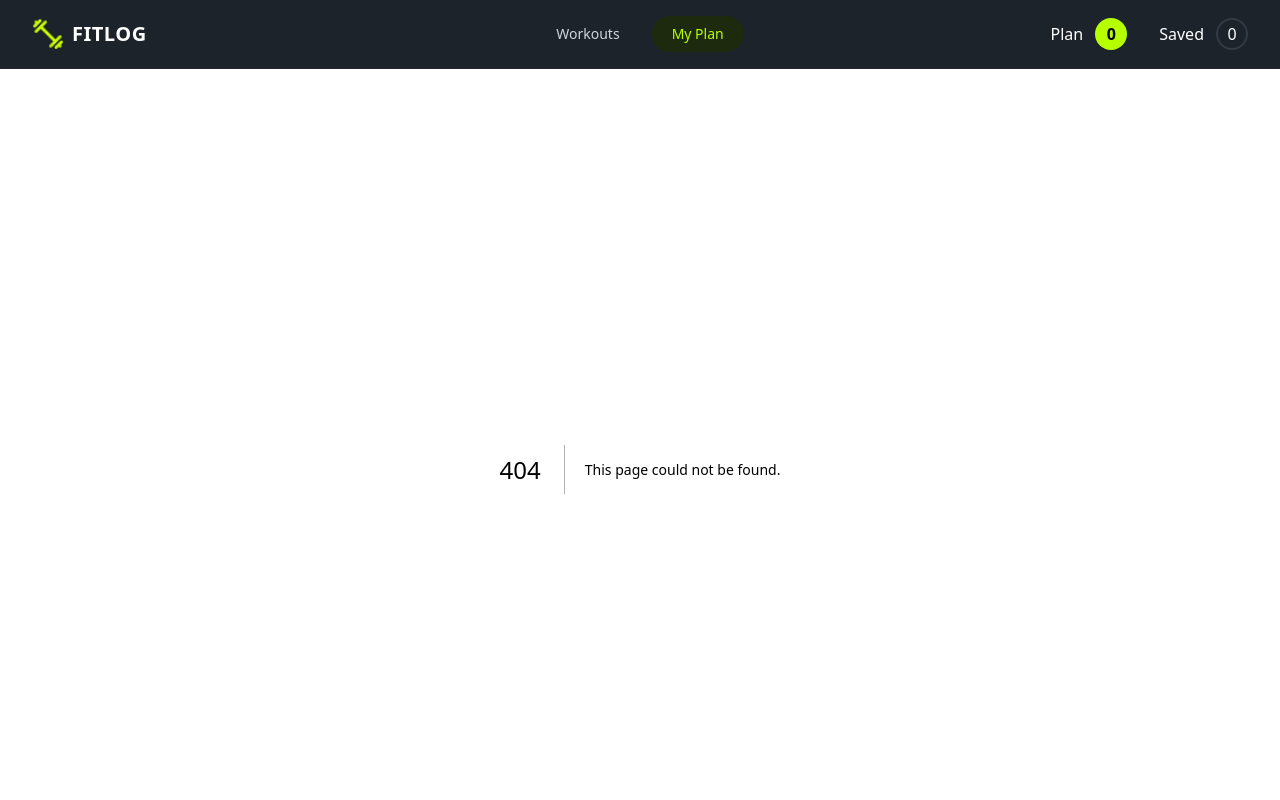
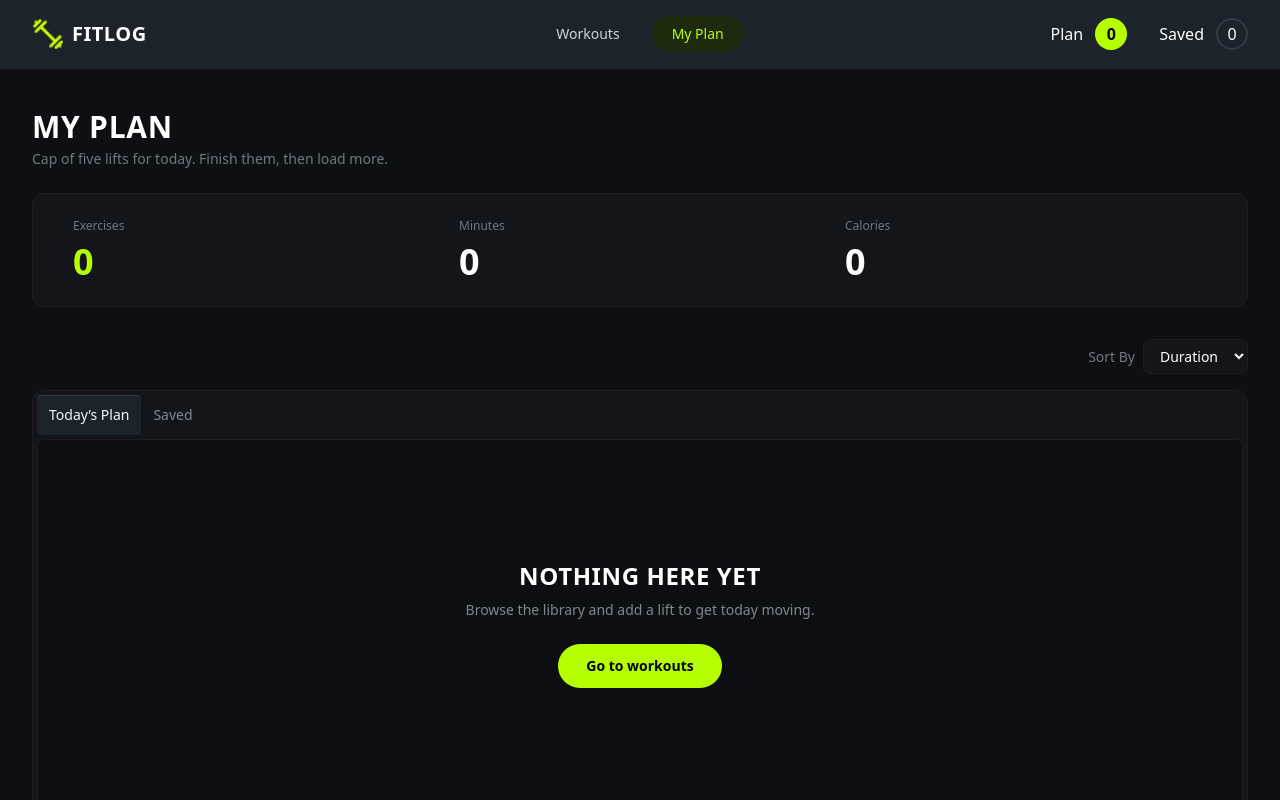
Before and after one commit to JewelRana00/assignment-6, a Next.js app: page /myplan in a window 1280 px wide. Before the commit this address had no page. Shown: the top 800 px of the page. Built offline with nearby package versions, Linux system fonts and the light colour scheme.

Commit message:
all file import fix

```diff
--- /dev/null
+++ b/src/app/myplan/page.tsx
@@ -0,0 +1,226 @@
+"use client";
+
+import { useContext, useState } from "react";
+import { LibraryContext } from "@/Context/libraryContext";
+import Link from "next/link";
+import { toast } from "react-toastify";
+import { TLibrary } from "@/types/Type";
+
+const MyPlanPage = () => {
+  const context = useContext(LibraryContext);
+
+  const [activeTab, setActiveTab] = useState<"plan" | "saved">("plan");
+
+  if (!context) return null;
+
+  const { libraryPlan, librarySaved, setLibraryPlan, setLibrarySaved } =
+    context;
+
+  // Remove
+  const handleRemovePlan = (id: number, isSavedTab: boolean) => {
+    if (isSavedTab) {
+      setLibrarySaved((prev) => prev.filter((item) => item.id !== id));
+
+      toast.success("Removed from saved workouts!");
+    } else {
+      setLibraryPlan((prev) => prev.filter((item) => item.id !== id));
+
+      toast.success("Workout removed from today's plan!");
+    }
+  };
+
+  // Active tab data
+  const currentItems = activeTab === "plan" ? libraryPlan : librarySaved;
+
+  // Dynamic Stats
+  const totalExercises = currentItems.length;
+
+  const totalMinutes = currentItems.reduce(
+    (sum: number, plan: TLibrary) => sum + (Number(plan.duration) || 0),
+    0,
+  );
+
+  const totalCalories = currentItems.reduce(
+    (sum: number, plan: TLibrary) => sum + (Number(plan.caloriesBurned) || 0),
+    0,
+  );
+
+  return (
+    <main className="min-h-screen bg-[#0D0F12]">
+      <div className=" mx-auto w-full max-w-7xl px-4 py-6 sm:px-6 sm:py-8 lg:px-8 lg:py-10 ">
+        {/* ================= HEADER ================= */}
+        <div className="mb-6 sm:mb-8">
+          <h1 className=" text-xl font-black uppercase tracking-wide text-white sm:text-2xl lg:text-3xl ">
+            MY PLAN
+          </h1>
+
+          <p className=" mt-1 text-xs leading-5 text-[#717684] sm:text-sm ">
+            Cap of five lifts for today. Finish them, then load more.
+          </p>
+
+          {/* ================= STATS ================= */}
+          <div className=" mt-5 grid grid-cols-1 gap-4 rounded-xl border border-[#1c1e24] bg-[#13151b] p-5 sm:mt-6 sm:grid-cols-3 sm:gap-6 sm:p-6 lg:px-10 ">
+            {/* Exercises */}
+            <div className="text-center sm:text-left">
+              <span className="mb-2 block text-xs text-[#717684]">
+                Exercises
+              </span>
+
+              <span className=" text-3xl font-black text-[#B6FF00] sm:text-4xl ">
+                {totalExercises}
+              </span>
+            </div>
+
+            {/* Minutes */}
+            <div className="text-center sm:text-left">
+              <span className="mb-2 block text-xs text-[#717684]">Minutes</span>
+
+              <span className=" text-3xl font-black text-white sm:text-4xl ">
+                {totalMinutes}
+              </span>
+            </div>
+
+            {/* Calories */}
+            <div className="text-center sm:text-left">
+              <span className="mb-2 block text-xs text-[#717684]">
+                Calories
+              </span>
+
+              <span className=" text-3xl font-black text-white sm:text-4xl ">
+                {totalCalories}
+              </span>
+            </div>
+          </div>
+        </div>
+
+        {/* ================= SORT ================= */}
+        <div className=" mb-4 flex flex-col gap-2 sm:flex-row sm:items-center sm:justify-end ">
+          <span className="text-xs text-[#717684] sm:text-sm">Sort By</span>
+
+          <select className=" w-full rounded-lg border border-[#1c1e24] bg-[#13151b] px-3 py-2 text-sm text-white outline-none sm:w-auto sm:py-1.5 ">
+            <option value="duration">Duration</option>
+
+            <option value="calories">Calories</option>
+          </select>
+        </div>
+
+        {/* ================= TABS ================= */}
+        <div className=" tabs tabs-box w-full overflow-hidden rounded-xl border border-[#1c1e24] bg-[#13151b] ">
+          {/* ================= TODAY PLAN ================= */}
+          <input
+            type="radio"
+            name="my_tabs"
+            className=" tab text-xs sm:text-sm "
+            aria-label="Today’s Plan"
+            checked={activeTab === "plan"}
+            onChange={() => setActiveTab("plan")}
+          />
+
+          <div className=" tab-content w-full border-t border-[#1c1e24] bg-[#0d0e12] p-3 sm:p-4 md:p-5 lg:p-6 ">
+            <div className="grid gap-3 sm:gap-4">
+              {libraryPlan.length > 0 ? (
+                libraryPlan.map((plan) => (
+                  <div
+                    key={plan.id}
+                    className=" flex w-full min-w-0 flex-col gap-3 rounded-xl border border-[#1c1e24] bg-[#13151b] p-3 sm:p-4 lg:flex-row lg:items-center lg:justify-between "
+                  >
+                    {/* Plan Card */}
+                    <div className="w-full min-w-0 flex-1">
+                      <PlanCard data={plan} />
+                    </div>
+
+                    {/* Remove */}
+                    <button
+                      onClick={() => handleRemovePlan(plan.id, false)}
+                      className=" flex h-9 w-9 shrink-0 items-center justify-center self-end rounded-md text-[#717684] transition hover:bg-[#1c1e24] hover:text-red-500 lg:ml-3 lg:self-auto "
+                      title="Remove Plan"
+                      aria-label="Remove Plan"
+                    >
+                      ✕
+                    </button>
+                  </div>
+                ))
+              ) : (
+                /* EMPTY */
+                <div className=" flex min-h-[230px] flex-col items-center justify-center px-4 py-8 text-center sm:min-h-[280px] md:min-h-[320px] ">
+                  <h2 className=" text-xl font-black uppercase tracking-wide text-white sm:text-2xl ">
+                    NOTHING HERE YET
+                  </h2>
+
+                  <p className=" mt-2 max-w-md text-xs leading-5 text-[#7F8792] sm:text-sm ">
+                    Browse the library and add a lift to get today moving.
+                  </p>
+
+                  <Link
+                    href="/workouts"
+                    className=" mt-6 flex min-h-[44px] w-full items-center justify-center rounded-full bg-[#B6FF00] px-6 text-sm font-bold text-black transition hover:bg-[#A8EC00] sm:w-auto sm:px-7 "
+                  >
+                    Go to workouts
+                  </Link>
+                </div>
+              )}
+            </div>
+          </div>
+
+          {/* ================= SAVED ================= */}
+          <input
+            type="radio"
+            name="my_tabs"
+            className=" tab text-xs sm:text-sm "
+            aria-label="Saved"
+            checked={activeTab === "saved"}
+            onChange={() => setActiveTab("saved")}
+          />
+
+          <div className=" tab-content w-full border-t border-[#1c1e24] bg-[#0d0e12] p-3 sm:p-4 md:p-5 lg:p-6 ">
+            <div className="grid gap-3 sm:gap-4">
+              {librarySaved.length > 0 ? (
+                librarySaved.map((plan) => (
+                  <div
+                    key={plan.id}
+                    className=" flex w-full min-w-0 flex-col gap-3 rounded-xl border border-[#1c1e24] bg-[#13151b] p-3 sm:p-4 lg:flex-row lg:items-center lg:justify-between "
+                  >
+                    {/* Saved Card */}
+                    <div className="w-full min-w-0 flex-1">
+                      <PlanSaveCard data={plan} />
+                    </div>
+
+                    {/* Remove */}
+                    <button
+                      onClick={() => handleRemovePlan(plan.id, true)}
+                      className=" flex h-9 w-9 shrink-0 items-center justify-center self-end rounded-md text-[#717684] transition hover:bg-[#1c1e24] hover:text-red-500 lg:ml-3 lg:self-auto "
+                      title="Remove Saved"
+                      aria-label="Remove Saved"
+                    >
+                      ✕
+                    </button>
+                  </div>
+                ))
+              ) : (
+                /* EMPTY */
+                <div className=" flex min-h-[230px] flex-col items-center justify-center px-4 py-8 text-center sm:min-h-[280px] md:min-h-[320px] ">
+                  <h2 className=" text-xl font-black uppercase tracking-wide text-white sm:text-2xl ">
+                    NOTHING HERE YET
+                  </h2>
+
+                  <p className=" mt-2 max-w-md text-xs leading-5 text-[#7F8792] sm:text-sm ">
+                    Browse the library and save a lift to find it here.
+                  </p>
+
+                  <Link
+                    href="/workouts"
+                    className=" mt-6 flex min-h-[44px] w-full items-center justify-center rounded-full bg-[#B6FF00] px-6 text-sm font-bold text-black transition hover:bg-[#A8EC00] sm:w-auto sm:px-7 "
+                  >
+                    Go to workouts
+                  </Link>
+                </div>
+              )}
+            </div>
+          </div>
+        </div>
+      </div>
+    </main>
+  );
+};
+
+export default MyPlanPage;
--- a/src/app/page.tsx
+++ b/src/app/page.tsx
@@ -1,7 +1,15 @@
-import React from "react";
+import Banner from "@/components/homepage/Banner";
+import Library from "@/components/homepage/Library";
+import Loading from "@/components/shared/Loading";
+import { Suspense } from "react";
 
-const page = () => {
-  return <div>Home Page</div>;
-};
-
-export default page;
+export default function Home() {
+  return (
+    <div>
+      <Suspense fallback={<Loading />}>
+        <Banner />
+        <Library />
+      </Suspense>
+    </div>
+  );
+}
--- a/src/components/homepage/Library.tsx
+++ b/src/components/homepage/Library.tsx
@@ -1,3 +1,5 @@
+import LibraryCard from "../shared/LibraryCard";
+
 const Library = async () => {
   const datas = await LibraryDataFetch();
 
--- a/src/components/libraryButtons/ReadButton.tsx
+++ b/src/components/libraryButtons/ReadButton.tsx
@@ -1,8 +1,9 @@
 "use client";
 
+import { LibraryContext } from "@/Context/libraryContext";
+import { TLibrary } from "@/types/Type";
 import React, { useContext } from "react";
-import { TLibrary } from "@/app/Types/Type";
-import { LibraryContext } from "@/Context/libraryContext";
+
 import { toast, Bounce } from "react-toastify";
 
 type TReadButtonProps = {
--- a/src/components/libraryButtons/SaveButton.tsx
+++ b/src/components/libraryButtons/SaveButton.tsx
@@ -1,8 +1,8 @@
 "use client";
 
+import { LibraryContext } from "@/Context/libraryContext";
+import { TLibrary } from "@/types/Type";
 import React, { useContext } from "react";
-import { TLibrary } from "@/app/Types/Type";
-import { LibraryContext } from "@/Context/libraryContext";
 import { toast } from "react-toastify";
 
 type TReadButtonProps = {
--- a/src/components/shared/Footer.tsx
+++ b/src/components/shared/Footer.tsx
@@ -5,7 +5,7 @@ import Flogo from "@/assets/logo.png";
 const Fotter = () => {
   return (
     <footer className="border-t border-[#22262D] bg-[#0B0D10]">
-      <div className="container mx-auto flex min-h-[105px] flex-col items-center justify-between gap-4 px-6 py-6 md:flex-row md:py-0">
+      <div className="container mx-auto flex min-h-26.25 flex-col items-center justify-between gap-4 px-6 py-6 md:flex-row md:py-0">
         <div className="flex items-center gap-3">
           <Image
             src={Flogo}
--- a/src/components/shared/LibraryCard.tsx
+++ b/src/components/shared/LibraryCard.tsx
@@ -1,4 +1,4 @@
-import { TLibrary } from "@/app/Types/Type";
+import { TLibrary } from "@/types/Type";
 import Image from "next/image";
 import Link from "next/link";
 import React from "react";
--- a/src/components/shared/Loading.tsx
+++ b/src/components/shared/Loading.tsx
@@ -1,5 +1,3 @@
-import React from "react";
-
 const Loading = () => {
   return (
     <div className="flex min-h-87.5 flex-col items-center justify-center gap-4 bg-[#0B0D10]">
--- a/src/components/shared/PlanCard.tsx
+++ b/src/components/shared/PlanCard.tsx
@@ -1,4 +1,4 @@
-import { TLibrary } from "@/app/Types/Type";
+import { TLibrary } from "@/types/Type";
 import Image from "next/image";
 import Link from "next/link";
 import React, { useState } from "react";
--- a/src/components/shared/PlanSaveCard.tsx
+++ b/src/components/shared/PlanSaveCard.tsx
@@ -1,4 +1,4 @@
-import { TLibrary } from "@/app/Types/Type";
+import { TLibrary } from "@/types/Type";
 import Image from "next/image";
 import Link from "next/link";
 
--- a/src/components/shared/PlanStarSection.tsx
+++ b/src/components/shared/PlanStarSection.tsx
@@ -1,5 +1,3 @@
-import React from "react";
-
 export default function MyPlan() {
   const stats = [
     { label: "Exercises", value: "2", isHighlight: true },
```
Also changed, not shown: 1 other file (tests, documents, lock files or other folders).
